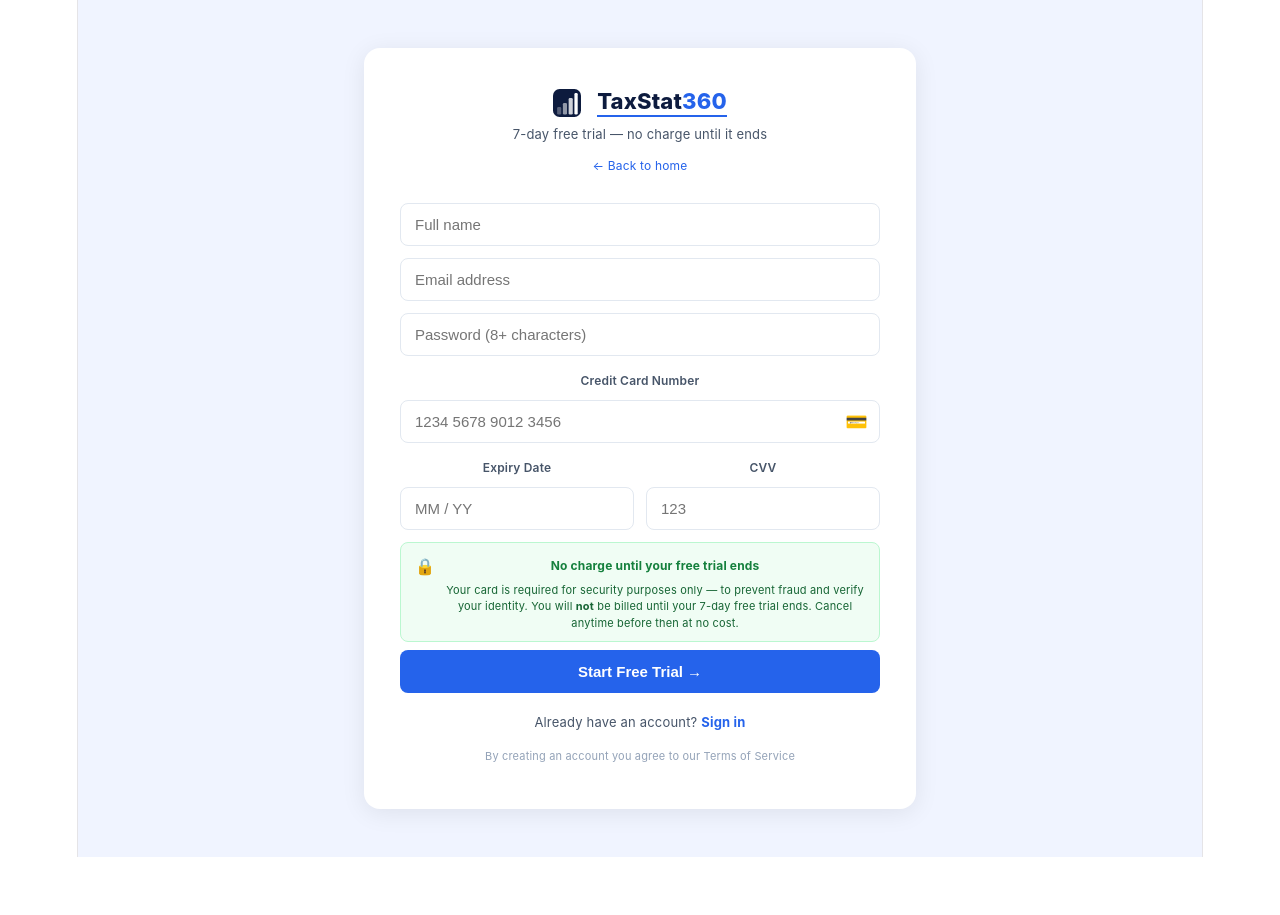
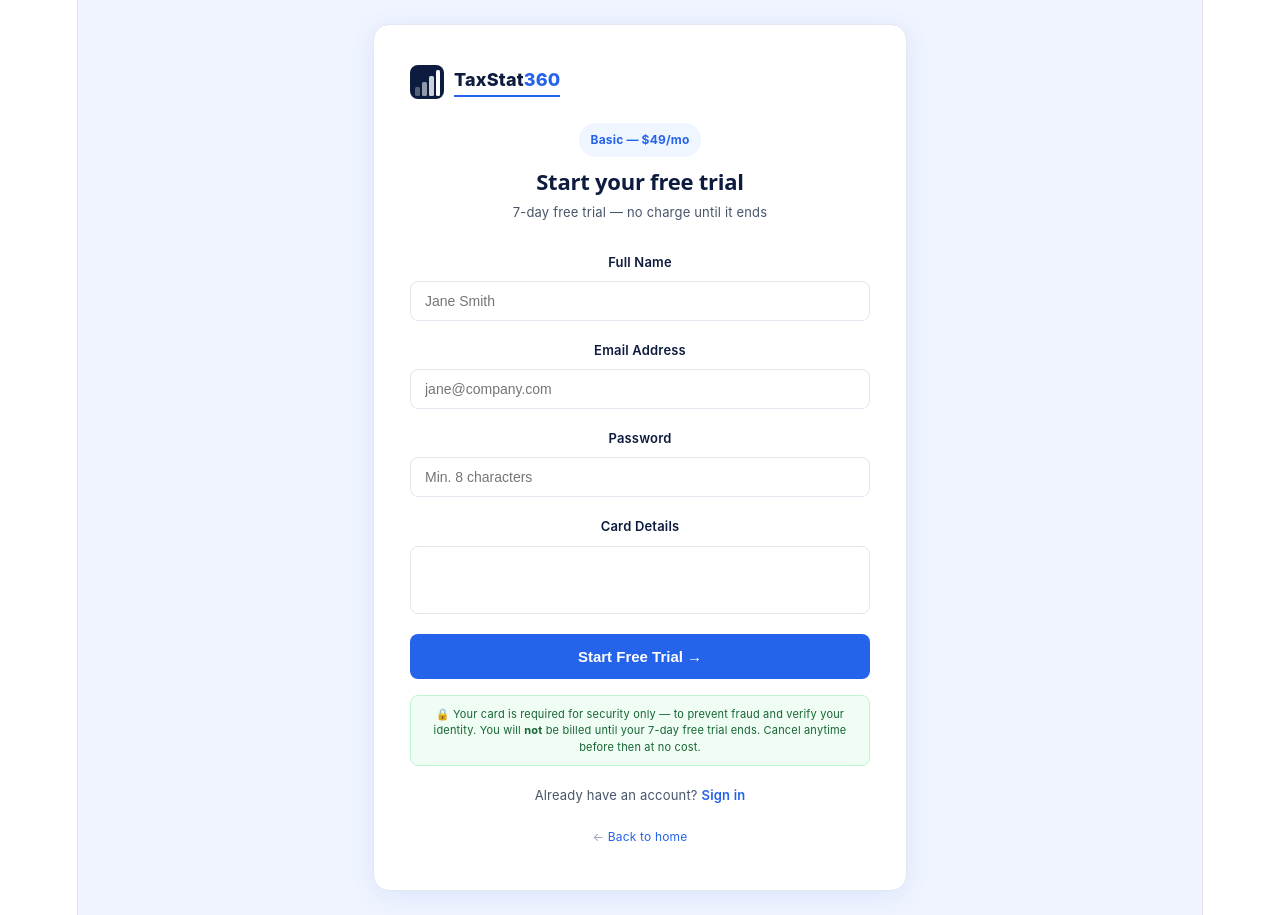
Before and after one commit to natashaverela-speckm/TaxStat360, a React (Vite) app: page /signup in a window 1280 px wide. Before the commit the page ends 857 px from the top, so only its background shows below. Built offline with nearby package versions, Linux system fonts and the light colour scheme.

Commit message:
Add real Stripe Elements card input to signup

```diff
--- a/src/Onboarding.jsx
+++ b/src/Onboarding.jsx
@@ -1,237 +1,107 @@
 import { useState, useEffect, useRef } from 'react'
-import { useNavigate } from 'react-router-dom'
+import { useNavigate, useLocation } from 'react-router-dom'
 const N='#0D1B3E',B='#2563EB',SL='#475569'
 const API='https://app.taxstat360.com'
+const STRIPE_PK='pk_test_51TJPXq5MkNEttBVv7cYT6PpzXUhFaTS8iqFXfGqscrRXDsACVAZbZ2SVNQ0Gr8pQ9I0Dbo6OCpsaIKMLc9O8PCHr00TtaIAHB8'
+const LOGO=()=>(<div style={{display:'flex',alignItems:'center',gap:10,marginBottom:24}}><svg width="34" height="34" viewBox="0 0 34 34" style={{flexShrink:0}}><rect width="34" height="34" rx="8" fill="#0D1B3E"/><rect x="5" y="22" width="5" height="9" rx="1.5" fill="white" opacity="0.3"/><rect x="12" y="17" width="5" height="14" rx="1.5" fill="white" opacity="0.55"/><rect x="19" y="11" width="5" height="20" rx="1.5" fill="white" opacity="0.8"/><rect x="26" y="5" width="4" height="26" rx="1.5" fill="white"/></svg><div style={{fontWeight:800,color:N,fontSize:18,borderBottom:'2px solid #2563EB',paddingBottom:'1px'}}>TaxStat<span style={{color:B}}>360</span></div></div>)
 
-export default function Onboarding({screen}){
+export default function Onboarding(){
   const nav=useNavigate()
-  const [form,setForm]=useState({name:'',email:'',password:'',entityType:'',businessName:'',ein:'',address:'',selected:'',cardNumber:'',cardExpiry:'',cvv:''})
+  const loc=useLocation()
+  const plan=(new URLSearchParams(loc.search).get('plan')||'basic').toLowerCase()
+  const [name,setName]=useState('')
+  const [email,setEmail]=useState('')
+  const [pass,setPass]=useState('')
+  const [loading,setLoading]=useState(false)
   const [err,setErr]=useState('')
-  const addressRef=useRef(null)
-  const up=v=>setForm(f=>({...f,...v}))
+  const [stripe,setStripe]=useState(null)
+  const [elements,setElements]=useState(null)
+  const cardRef=useRef(null)
 
-  // Google Places address autocomplete
+  const PLAN_LABELS={basic:'Basic — $49/mo',professional:'Professional — $99/mo',advanced:'Advanced — $199/mo'}
+
   useEffect(()=>{
-    if(screen!=='business') return
-    const loadPlaces=()=>{
-      if(!window.google||!addressRef.current) return
-      const ac=new window.google.maps.places.Autocomplete(addressRef.current,{types:['address'],componentRestrictions:{country:'us'}})
-      ac.addListener('place_changed',()=>{
-        const place=ac.getPlace()
-        if(place.formatted_address) up({address:place.formatted_address})
-      })
+    const s=document.createElement('script')
+    s.src='https://js.stripe.com/v3/'
+    s.onload=()=>{
+      const sk=window.Stripe(STRIPE_PK)
+      setStripe(sk)
+      const els=sk.elements()
+      const card=els.create('card',{style:{base:{fontSize:'15px',color:'#0D1B3E','::placeholder':{color:'#94a3b8'}}}})
+      setTimeout(()=>{ if(cardRef.current){ card.mount(cardRef.current); setElements(els) } },100)
     }
-    if(window.google){ loadPlaces(); return }
-    const script=document.createElement('script')
-    script.src='https://maps.googleapis.com/maps/api/js?key=AIzaSyC3KvKYOYULvNMQ7L_PLACEHOLDER&libraries=places&callback=__gplacesLoaded'
-    window.__gplacesLoaded=loadPlaces
-    document.head.appendChild(script)
-  },[screen])
+    document.head.appendChild(s)
+    return ()=>{ try{ document.head.removeChild(s) }catch(e){} }
+  },[])
 
-  const handleSignup=async()=>{
+  async function mcSubscribe(em){
     try{
-      const r=await fetch(API+'/auth/register',{method:'POST',headers:{'Content-Type':'application/json'},body:JSON.stringify({name:form.name,email:form.email,password:form.password})})
-      const d=await r.json()
-      if(d.access_token){localStorage.setItem('access_token',d.access_token);
-      // Auto-subscribe to Mailchimp on successful signup
-      const mcCallback = 'mc_signup_' + Date.now()
-      const mcScript = document.createElement('script')
-      window[mcCallback] = () => { delete window[mcCallback]; document.body.contains(mcScript) && document.body.removeChild(mcScript) }
-      const mcParams = new URLSearchParams({
-        u: 'f8bbe8c960a3c7bae19433b3e',
-        id: 'f546bd92ac',
-        f_id: '00cc07e9f0',
-        EMAIL: form.email,
-        FNAME: form.name,
-        'b_f8bbe8c960a3c7bae19433b3e_f546bd92ac': '',
-        c: mcCallback,
-      })
-      mcScript.src = 'https://themoneynista.us4.list-manage.com/subscribe/post?' + mcParams.toString()
-      document.body.appendChild(mcScript)
-      nav('/onboarding/entity')}
-      else setErr(d.detail||'Registration failed')
-    }catch(e){setErr('Unable to connect. Please try again.')}
-  }
-  const handleLogin=async()=>{
-    try{
-      const r=await fetch(API+'/auth/login',{method:'POST',headers:{'Content-Type':'application/json'},body:JSON.stringify({email:form.email,password:form.password})})
-      const d=await r.json()
-      if(d.access_token){localStorage.setItem('access_token',d.access_token);nav('/dashboard')}
-      else setErr(d.detail||'Login failed')
-    }catch(e){setErr('Unable to connect. Please try again.')}
+      const fd=new FormData()
+      fd.append('EMAIL',em)
+      fd.append('u','f8bbe8c960a3c7bae19433b3e')
+      fd.append('id','f546bd92ac')
+      fd.append('f_id','00cc07e9f0')
+      fd.append('b_f8bbe8c960a3c7bae19433b3e_f546bd92ac','')
+      await fetch('https://themoneynista.us4.list-manage.com/subscribe/post?u=f8bbe8c960a3c7bae19433b3e&id=f546bd92ac&f_id=00cc07e9f0',{method:'POST',mode:'no-cors',body:fd})
+    }catch(e){}
   }
 
-  const platforms=[
-    {id:'quickbooks',name:'QuickBooks Online',icon:'QB',color:'#2CA01C',desc:'Auto-imports P&L, balance sheet, transactions.',connectUrl:'https://app.taxstat360.com/integrations/quickbooks/connect'},
-    {id:'xero',name:'Xero',icon:'X',color:'#13B5EA',desc:'Bank-grade sync. Multi-currency support.',connectUrl:'https://app.taxstat360.com/integrations/xero/connect'},
-    {id:'wave',name:'Wave (Free)',icon:'W',color:'#2D9CDB',desc:'Great for startups. Free forever.',connectUrl:'https://app.taxstat360.com/integrations/wave/connect'},
-    {id:'freshbooks',name:'FreshBooks',icon:'FB',color:'#1E90FF',desc:'Service businesses & project revenue.',connectUrl:'https://app.taxstat360.com/integrations/freshbooks/connect'},
-  ]
+  async function handleSubmit(e){
+    e.preventDefault()
+    if(!stripe||!elements){setErr('Payment system loading, please wait...');return}
+    setLoading(true);setErr('')
+    try{
+      // 1. Get setup intent from backend
+      const siRes=await fetch(API+'/stripe/setup-intent',{method:'POST',headers:{'Content-Type':'application/json'},body:'{}'})
+      const siData=await siRes.json()
+      if(!siData.client_secret) throw new Error('Could not initialize payment')
+      // 2. Confirm card setup with Stripe
+      const card=elements.getElement('card')
+      const {setupIntent,error}=await stripe.confirmCardSetup(siData.client_secret,{payment_method:{card,billing_details:{name,email}}})
+      if(error) throw new Error(error.message)
+      // 3. Register user + attach payment method
+      const regRes=await fetch(API+'/auth/register',{method:'POST',headers:{'Content-Type':'application/json'},body:JSON.stringify({name,email,password:pass,plan,payment_method_id:setupIntent.payment_method})})
+      const regData=await regRes.json()
+      if(!regRes.ok) throw new Error(regData.detail||'Registration failed')
+      // 4. Subscribe to Mailchimp silently
+      mcSubscribe(email)
+      // 5. Save token and redirect
+      localStorage.setItem('token',regData.access_token)
+      localStorage.setItem('plan',plan)
+      nav('/onboarding/entity')
+    }catch(e){setErr(e.message)}
+    finally{setLoading(false)}
+  }
 
-  const S={background:'#fff',borderRadius:16,padding:'40px 36px',maxWidth:480,margin:'48px auto',boxShadow:'0 4px 24px rgba(0,0,0,0.08)',fontFamily:'Inter,sans-serif'}
-  const I={width:'100%',padding:'12px 14px',border:'1px solid #E2E8F0',borderRadius:8,fontSize:15,marginBottom:12,boxSizing:'border-box',outline:'none',transition:'border 0.15s'}
-  const Btn=({children,...p})=><button {...p} style={{width:'100%',padding:'13px',background:B,color:'#fff',border:'none',borderRadius:8,fontWeight:700,fontSize:15,cursor:'pointer',transition:'opacity 0.15s',...p.style}}>{children}</button>
-
-  const ProgressBar=({pct})=>(
-    <div style={{marginBottom:28}}>
-      <div style={{display:'flex',justifyContent:'space-between',fontSize:12,color:SL,marginBottom:6}}>
-        <span style={{fontWeight:600,color:B}}>Step {pct===33?1:pct===66?2:3} of 3</span>
-        <span>{pct}% complete</span>
-      </div>
-      <div style={{height:5,background:'#E2E8F0',borderRadius:3}}><div style={{width:pct+'%',height:'100%',background:B,borderRadius:3,transition:'width 0.3s'}}/></div>
-    </div>
-  )
-
-  if(screen==='signup') return(
-    <div style={{minHeight:'100vh',background:'#F0F4FF',fontFamily:'Inter,sans-serif'}}>
-      <div style={{...S}}>
-        <div style={{textAlign:'center',marginBottom:24}}>
-          <div style={{display:'flex',alignItems:'center',justifyContent:'center',gap:8,marginBottom:4}}><svg width="28" height="28" viewBox="0 0 34 34" style={{flexShrink:0,marginRight:8}}><rect width="34" height="34" rx="8" fill="#0D1B3E"/><rect x="5" y="22" width="5" height="9" rx="1.5" fill="white" opacity="0.3"/><rect x="12" y="17" width="5" height="14" rx="1.5" fill="white" opacity="0.55"/><rect x="19" y="11" width="5" height="20" rx="1.5" fill="white" opacity="0.8"/><rect x="26" y="5" width="4" height="26" rx="1.5" fill="white"/></svg><div style={{fontWeight:800,color:N,fontSize:22,borderBottom:'2px solid #2563EB',paddingBottom:'1px'}}>TaxStat<span style={{color:B}}>360</span></div></div>
-          <div style={{color:SL,fontSize:13,marginTop:2}}>7-day free trial — no charge until it ends</div>
-          <div style={{color:B,fontSize:12,cursor:'pointer',marginTop:6}} onClick={()=>nav('/')}>&larr; Back to home</div>
-        </div>
-        {err&&<div style={{background:'#FEE2E2',color:'#DC2626',padding:'10px 14px',borderRadius:8,marginBottom:16,fontSize:13}}>{err}</div>}
-        <input style={I} placeholder="Full name" value={form.name} onChange={e=>up({name:e.target.value})}/>
-        <input style={I} placeholder="Email address" type="email" value={form.email} onChange={e=>up({email:e.target.value})}/>
-        <input style={I} placeholder="Password (8+ characters)" type="password" value={form.password} onChange={e=>up({password:e.target.value})}/>
-        <div style={{marginBottom:4}}>
-          <div style={{fontSize:12,fontWeight:600,color:SL,marginBottom:6}}>Credit Card Number</div>
-          <div style={{position:'relative'}}>
-            <input
-              style={{...I,marginBottom:0,paddingRight:80,letterSpacing:form.cardNumber?'0.1em':'normal'}}
-              placeholder="1234 5678 9012 3456"
-              maxLength={19}
-              value={form.cardNumber}
-              onChange={e=>{
-                const v=e.target.value.replace(/\D/g,'').slice(0,16)
-                const fmt=v.replace(/(\d{4})/g,'$1 ').trim()
-                up({cardNumber:fmt})
-              }}
-            />
-            <div style={{position:'absolute',right:12,top:'50%',transform:'translateY(-50%)',display:'flex',gap:4}}>
-              <span style={{fontSize:18}}>💳</span>
+  return(
+    <div style={{minHeight:'100vh',background:'#F0F4FF',display:'flex',alignItems:'center',justifyContent:'center',padding:24,fontFamily:'Inter,sans-serif'}}>
+      <div style={{background:'#fff',borderRadius:16,padding:'40px 36px',maxWidth:460,width:'100%',boxShadow:'0 4px 24px rgba(37,99,235,0.10)',border:'1px solid #E2E8F0'}}>
+        <LOGO/>
+        <div style={{display:'inline-block',background:'#EFF6FF',color:B,fontSize:12,fontWeight:700,padding:'4px 12px',borderRadius:20,marginBottom:12}}>{PLAN_LABELS[plan]||'Basic — $49/mo'}</div>
+        <h2 style={{color:N,fontSize:22,fontWeight:800,margin:'0 0 4px'}}>Start your free trial</h2>
+        <p style={{color:SL,fontSize:13,margin:'0 0 24px'}}>7-day free trial — no charge until it ends</p>
+        <form onSubmit={handleSubmit}>
+          {[{label:'Full Name',val:name,set:setName,type:'text',ph:'Jane Smith'},{label:'Email Address',val:email,set:setEmail,type:'email',ph:'jane@company.com'},{label:'Password',val:pass,set:setPass,type:'password',ph:'Min. 8 characters'}].map(f=>(
+            <div key={f.label} style={{marginBottom:16}}>
+              <label style={{display:'block',fontSize:13,fontWeight:600,color:N,marginBottom:6}}>{f.label}</label>
+              <input type={f.type} value={f.val} onChange={ev=>f.set(ev.target.value)} placeholder={f.ph} required style={{width:'100%',padding:'11px 14px',border:'1px solid #E2E8F0',borderRadius:8,fontSize:14,color:N,boxSizing:'border-box',outline:'none'}}/>
             </div>
+          ))}
+          <div style={{marginBottom:20}}>
+            <label style={{display:'block',fontSize:13,fontWeight:600,color:N,marginBottom:6}}>Card Details</label>
+            <div ref={cardRef} style={{padding:'12px 14px',border:'1px solid #E2E8F0',borderRadius:8,background:'#fff',minHeight:42}}/>
           </div>
-          <div style={{display:'flex',gap:12,marginTop:12}}>
-            <div style={{flex:1}}>
-              <div style={{fontSize:12,fontWeight:600,color:SL,marginBottom:6}}>Expiry Date</div>
-              <input style={{...I,marginBottom:0}} placeholder="MM / YY" maxLength={7} value={form.cardExpiry} onChange={e=>{
-                const v=e.target.value.replace(/\D/g,'')
-                const fmt=v.length>2?v.slice(0,2)+' / '+v.slice(2,4):v
-                up({cardExpiry:fmt})
-              }}/>
-            </div>
-            <div style={{flex:1}}>
-              <div style={{fontSize:12,fontWeight:600,color:SL,marginBottom:6}}>CVV</div>
-              <input style={{...I,marginBottom:0}} placeholder="123" maxLength={4} type="password" value={form.cvv} onChange={e=>up({cvv:e.target.value.replace(/\D/g,'').slice(0,4)})}/>
-            </div>
+          {err&&<div style={{background:'#FEF2F2',color:'#DC2626',padding:'10px 14px',borderRadius:8,fontSize:13,marginBottom:16}}>{err}</div>}
+          <button type="submit" disabled={loading} style={{width:'100%',padding:14,background:loading?'#93c5fd':B,color:'#fff',border:'none',borderRadius:8,fontWeight:700,fontSize:15,cursor:loading?'not-allowed':'pointer',marginBottom:16}}>
+            {loading?'Processing...':'Start Free Trial →'}
+          </button>
+          <div style={{background:'#F0FDF4',border:'1px solid #BBF7D0',borderRadius:8,padding:'10px 14px',marginBottom:16}}>
+            <p style={{color:'#166534',fontSize:11,margin:0,lineHeight:1.5}}>🔒 Your card is required for security only — to prevent fraud and verify your identity. You will <b>not</b> be billed until your 7-day free trial ends. Cancel anytime before then at no cost.</p>
           </div>
-          <div style={{background:'#F0FDF4',border:'1px solid #BBF7D0',borderRadius:8,padding:'10px 14px',marginTop:12,display:'flex',gap:10,alignItems:'flex-start'}}>
-            <span style={{fontSize:16,flexShrink:0}}>🔒</span>
-            <div>
-              <div style={{fontWeight:700,color:'#15803D',fontSize:12}}>No charge until your free trial ends</div>
-              <div style={{color:'#166534',fontSize:11,marginTop:2,lineHeight:1.5}}>Your card is required for security purposes only — to prevent fraud and verify your identity. You will <b>not</b> be billed until your 7-day free trial ends. Cancel anytime before then at no cost.</div>
-            </div>
-          </div>
-        </div>
-        <Btn onClick={handleSignup} style={{marginTop:4}}>Start Free Trial →</Btn>
-        <p style={{textAlign:'center',marginTop:16,fontSize:13,color:SL}}>Already have an account? <span onClick={()=>nav('/login')} style={{color:B,cursor:'pointer',fontWeight:700}}>Sign in</span></p>
-        <p style={{textAlign:'center',marginTop:8,fontSize:11,color:'#94a3b8'}}>By creating an account you agree to our Terms of Service</p>
+          <p style={{textAlign:'center',fontSize:13,color:SL,margin:0}}>Already have an account? <span onClick={()=>nav('/login')} style={{color:B,cursor:'pointer',fontWeight:600}}>Sign in</span></p>
+        </form>
+        <p style={{textAlign:'center',fontSize:12,color:'#94a3b8',marginTop:16}}>← <span onClick={()=>nav('/')} style={{cursor:'pointer',color:B}}>Back to home</span></p>
       </div>
     </div>
   )
-
-  if(screen==='login') return(
-    <div style={{minHeight:'100vh',background:'#F0F4FF',fontFamily:'Inter,sans-serif'}}>
-      <div style={{...S}}>
-        <div style={{textAlign:'center',marginBottom:24}}>
-          <div style={{fontWeight:800,color:N,fontSize:22}}>TaxStat<span style={{color:B}}>360</span></div>
-          <div style={{color:SL,fontSize:14,marginTop:4}}>Welcome back</div>
-        </div>
-        {err&&<div style={{background:'#FEE2E2',color:'#DC2626',padding:'10px 14px',borderRadius:8,marginBottom:16,fontSize:13}}>{err}</div>}
-        <input style={I} placeholder="Email address" type="email" value={form.email} onChange={e=>up({email:e.target.value})}/>
-        <input style={I} placeholder="Password" type="password" value={form.password} onChange={e=>up({password:e.target.value})}/>
-        <Btn onClick={handleLogin} style={{marginTop:4}}>Sign In →</Btn>
-        <p style={{textAlign:'center',marginTop:16,fontSize:13,color:SL}}>Don't have an account? <span onClick={()=>nav('/signup')} style={{color:B,cursor:'pointer',fontWeight:700}}>Start free trial</span></p>
-      </div>
-    </div>
-  )
-
-  if(screen==='entity') return(
-    <div style={{minHeight:'100vh',background:'#F0F4FF',fontFamily:'Inter,sans-serif'}}>
-      <div style={{...S,maxWidth:540}}>
-        <ProgressBar pct={33}/>
-        <h2 style={{color:N,marginBottom:6,fontSize:20}}>Select Your Entity Type</h2>
-        <p style={{color:SL,fontSize:14,marginBottom:24}}>This determines how your K-1 income flows to Schedule E on Form 1040.</p>
-        {[
-          {type:'S-Corporation',desc:'Owners take W-2 salary + K-1 distributions. Best for reducing self-employment tax.'},
-          {type:'Multi-Member LLC',desc:'K-1 income flows to each member based on ownership %. Subject to SE tax.'},
-          {type:'Partnership',desc:'Similar to Multi-Member LLC. K-1 flows to Schedule E Part II.'},
-        ].map(e=>(
-          <div key={e.type} onClick={()=>up({entityType:e.type})} style={{padding:'16px 20px',border:'2px solid '+(form.entityType===e.type?B:'#E2E8F0'),borderRadius:12,marginBottom:12,cursor:'pointer',background:form.entityType===e.type?'#EFF6FF':'#fff',transition:'all 0.15s'}}>
-            <div style={{display:'flex',alignItems:'center',gap:12}}>
-              <div style={{width:20,height:20,borderRadius:'50%',border:'2px solid '+(form.entityType===e.type?B:'#CBD5E1'),background:form.entityType===e.type?B:'#fff',flexShrink:0}}/>
-              <div>
-                <div style={{fontWeight:700,color:N,fontSize:15}}>{e.type}</div>
-                <div style={{fontSize:12,color:SL,marginTop:2}}>{e.desc}</div>
-              </div>
-            </div>
-          </div>
-        ))}
-        <Btn onClick={()=>form.entityType&&nav('/onboarding/business')} style={{marginTop:8,opacity:form.entityType?1:0.5}}>Continue →</Btn>
-      </div>
-    </div>
-  )
-
-  if(screen==='business') return(
-    <div style={{minHeight:'100vh',background:'#F0F4FF',fontFamily:'Inter,sans-serif'}}>
-      <div style={{...S,maxWidth:540}}>
-        <ProgressBar pct={66}/>
-        <h2 style={{color:N,marginBottom:6,fontSize:20}}>Business Information</h2>
-        <p style={{color:SL,fontSize:14,marginBottom:24}}>Tell us about your business so we can personalize your tax strategy.</p>
-        <div style={{fontSize:12,fontWeight:600,color:SL,marginBottom:6}}>Business Name *</div>
-        <input style={I} placeholder="e.g. Verela Consulting LLC" value={form.businessName} onChange={e=>up({businessName:e.target.value})}/>
-        <div style={{fontSize:12,fontWeight:600,color:SL,marginBottom:6}}>EIN (Employer Identification Number)</div>
-        <input style={I} placeholder="XX-XXXXXXX" value={form.ein} onChange={e=>up({ein:e.target.value})}/>
-        <div style={{fontSize:12,fontWeight:600,color:SL,marginBottom:6}}>Business Address</div>
-        <input
-          ref={addressRef}
-          style={I}
-          placeholder="Start typing your address..."
-          value={form.address}
-          onChange={e=>up({address:e.target.value})}
-        />
-        <div style={{fontSize:11,color:'#94a3b8',marginTop:-8,marginBottom:12}}>Address auto-populates as you type — powered by Google Maps</div>
-        <Btn onClick={()=>form.businessName&&nav('/onboarding/import')} style={{marginTop:8,opacity:form.businessName?1:0.5}}>Continue →</Btn>
-      </div>
-    </div>
-  )
-
-  if(screen==='import') return(
-    <div style={{minHeight:'100vh',background:'#F0F4FF',fontFamily:'Inter,sans-serif'}}>
-      <div style={{...S,maxWidth:600}}>
-        <ProgressBar pct={100}/>
-        <h2 style={{color:N,marginBottom:6,fontSize:20}}>Connect Your Accounting Software</h2>
-        <p style={{color:SL,fontSize:14,marginBottom:24}}>Auto-import your financials so TaxStat360 can calculate your K-1 and generate tax strategies.</p>
-        <div style={{display:'grid',gridTemplateColumns:'1fr 1fr',gap:12,marginBottom:20}}>
-          {platforms.map(p=>(
-            <div key={p.id} onClick={()=>up({selected:p.id})} style={{padding:'20px 16px',border:'2px solid '+(form.selected===p.id?B:'#E2E8F0'),borderRadius:12,cursor:'pointer',background:form.selected===p.id?'#EFF6FF':'#fff',transition:'all 0.15s'}}>
-              <div style={{display:'flex',alignItems:'center',gap:10,marginBottom:8}}>
-                <div style={{width:36,height:36,borderRadius:8,background:p.color,color:'#fff',fontSize:11,fontWeight:800,display:'flex',alignItems:'center',justifyContent:'center'}}>{p.icon}</div>
-                <div style={{fontWeight:700,color:N,fontSize:13}}>{p.name}</div>
-              </div>
-              <div style={{fontSize:11,color:SL,lineHeight:1.5}}>{p.desc}</div>
-              {form.selected===p.id&&(
-                <button onClick={e=>{e.stopPropagation();window.open(p.connectUrl,'_blank')}} style={{marginTop:10,padding:'8px 0',background:B,color:'#fff',border:'none',borderRadius:6,fontSize:12,fontWeight:700,cursor:'pointer',width:'100%'}}>Connect {p.name} →</button>
-              )}
-            </div>
-          ))}
-        </div>
-        <Btn onClick={()=>nav('/dashboard')}>Continue to Dashboard →</Btn>
-        <p style={{textAlign:'center',marginTop:12,fontSize:13,color:SL,cursor:'pointer'}} onClick={()=>nav('/dashboard')}>Skip — I'll connect later</p>
-      </div>
-    </div>
-  )
-
-  return null
 }
```
